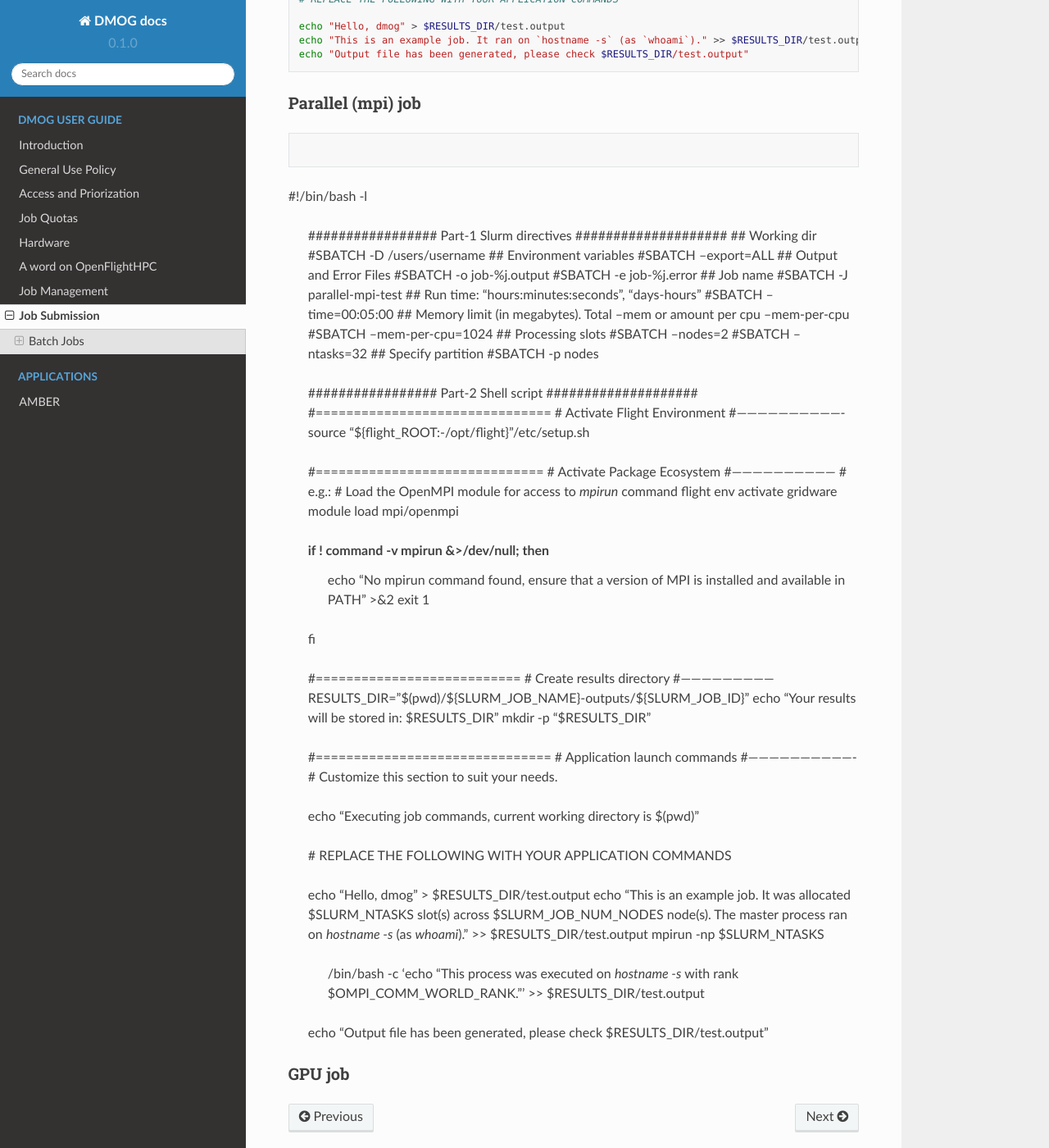
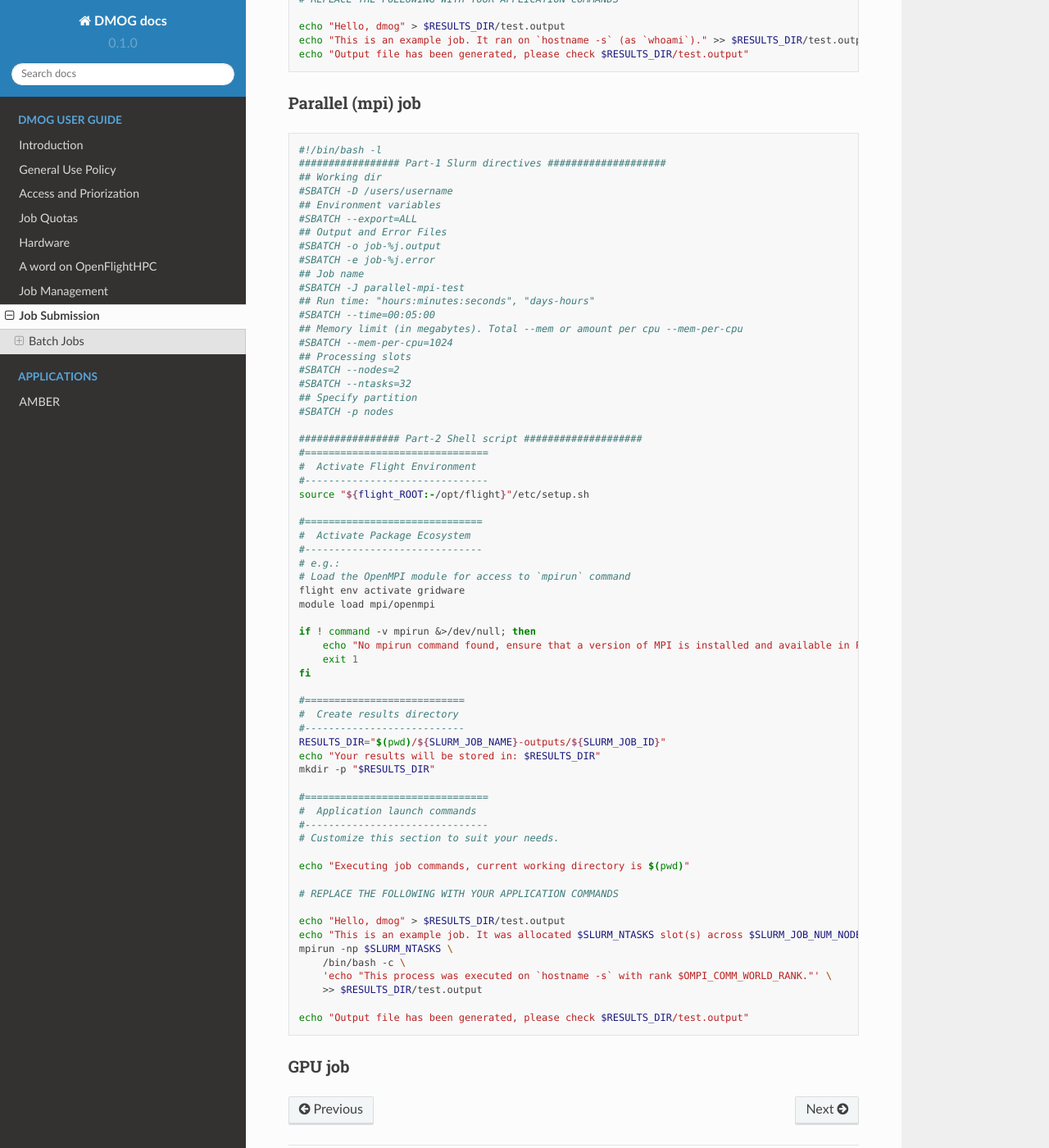
Before and after one commit to jm130/dmogdocs, a Sphinx documentation site: the page built from docs/source/user/jobsubmission.rst, in a window 1280 px wide and 1400 px high, scrolled down 2009 px. Shown: the whole window at 82% size. Built offline with Sphinx 7.4.7 and the Read the Docs theme 2.0.0, drawn with Linux system fonts in a browser that asks for light colours; some of the changed text lies outside the part shown.

```diff
--- a/docs/source/user/jobsubmission.rst
+++ b/docs/source/user/jobsubmission.rst
@@ -12,7 +12,7 @@ for the job. The second part of the submission script contains the job-specific
 ``Slurm`` options can also be added to the sbatch command directly as command line arguments,
 which will override the ones embedded in the job script.
 
-Here are some examples of job submission scripts:
+Here are some examples of job submission scripts.
 
  Serial job
  ~~~~~~~~~~
@@ -121,8 +121,7 @@ Parallel (mpi) job
 
 .. code-block:: bash
 
-#!/bin/bash -l
-
+   #!/bin/bash -l
    ################# Part-1 Slurm directives ####################
    ## Working dir
    #SBATCH -D /users/username
```
